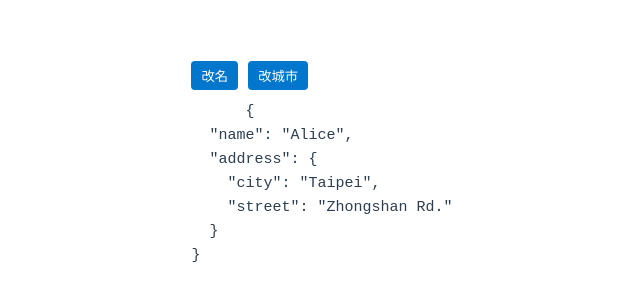
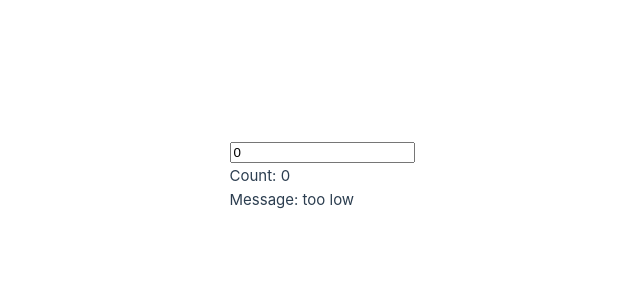
Before and after one commit to JerryChang0504/20250908, a Vue app: page / in a window 1280 px wide. Shown: the part 224-524 px from the top of the page, without its empty margins (318-958 px from the left). Built offline with nearby package versions, Linux system fonts and the light colour scheme.

Commit message:
WatchEffectComp

```diff
--- a/src/App.vue
+++ b/src/App.vue
@@ -31,7 +31,7 @@
 import ParentComponent from './components/ParentComponent.vue'
 import WatchRef from './components/WatchRef.vue'
 import WatchDeepAndMutiValues from './components/WatchDeepAndMutiValues.vue'
-
+import WatchEffectComp from './components/WatchEffectComp.vue'
 const msgT = "I'm Jerry"
 </script>
 
@@ -74,7 +74,8 @@
     <!-- <RefComponent /> -->
     <!-- <ParentComponent /> -->
     <!-- <WatchRef /> -->
-    <WatchDeepAndMutiValues />
+    <!-- <WatchDeepAndMutiValues /> -->
+    <WatchEffectComp />
   </main>
 </template>
 
--- /dev/null
+++ b/src/components/WatchEffectComp.vue
@@ -0,0 +1,36 @@
+<script setup>
+import { ref, watchEffect } from 'vue'
+const guess = ref(Math.floor(Math.random() * 100))
+const count = ref(0)
+const message = ref('')
+
+// 限制count輸入數字範圍, 0-100
+watchEffect(() => {
+  if (count.value < 0) {
+    count.value = 0
+  } else if (count.value > 100) {
+    count.value = 100
+  }
+})
+
+watchEffect(() => {
+  if (count.value < guess.value) {
+    message.value = 'too low'
+  } else if (count.value > guess.value) {
+    message.value = 'too hight'
+  } else {
+    message.value = 'Correct'
+  }
+})
+</script>
+
+<template>
+  <div>
+    <input v-model="count" type="number" />
+    <p>Count: {{ count }}</p>
+    <p>Message: {{ message }}</p>
+  </div>
+  <!-- {{ guess }} -->
+</template>
+
+<style scoped></style>
```
